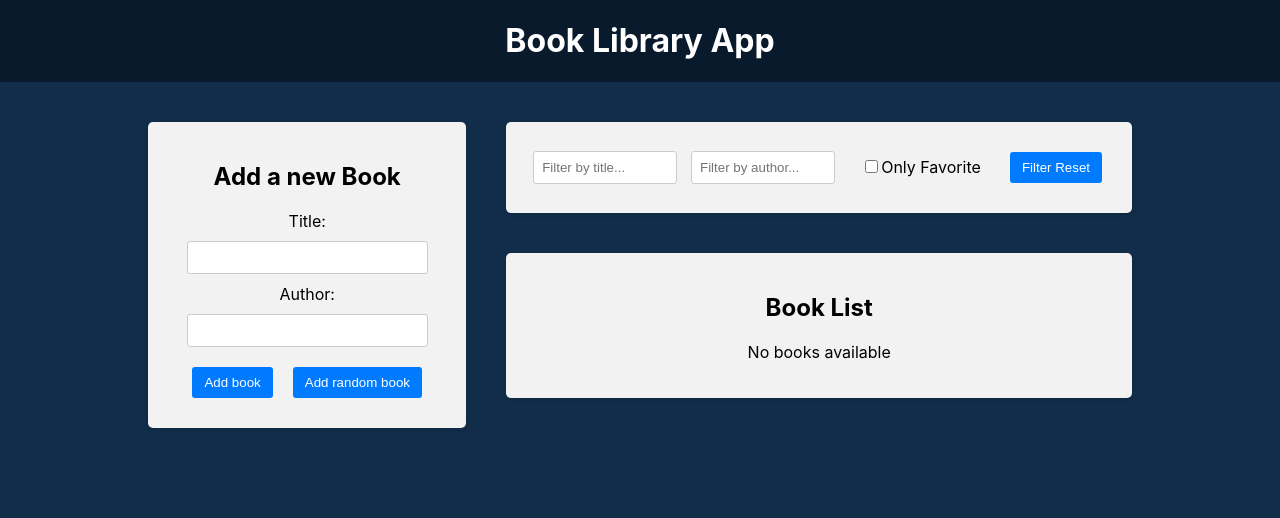
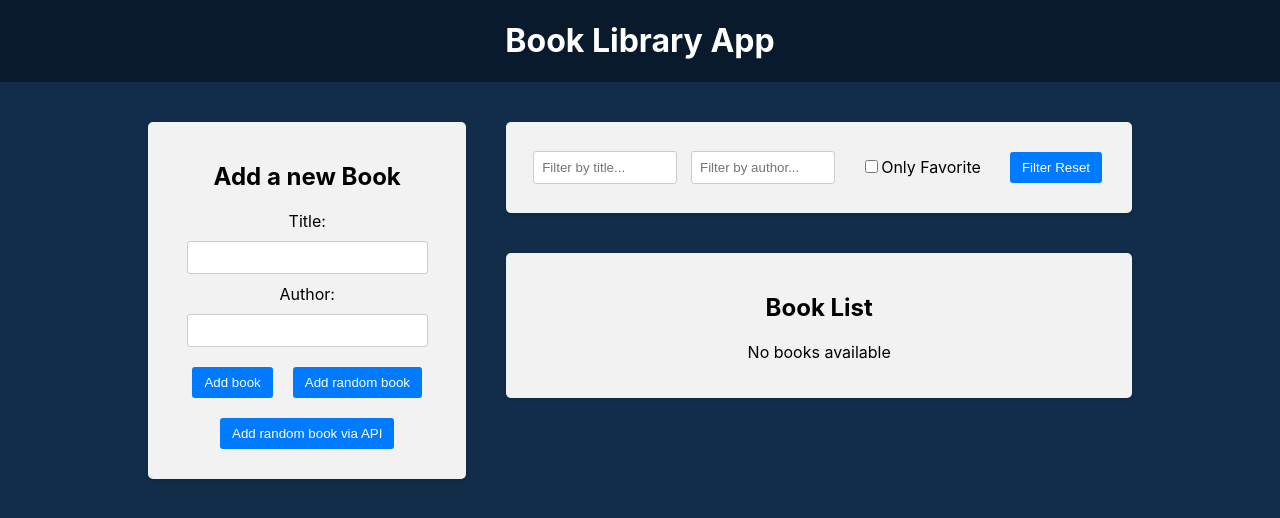
Before and after one commit to KusmiiVasyl/Book-Library-Redux-, a React (Create React App) app in the folder frontend/: page / in a window 1280 px wide. Shown: the top 518 px of the page. Built offline with nearby package versions, Linux system fonts and the light colour scheme.

Commit message:
Add random book via API

```diff
--- a/frontend/package.json
+++ b/frontend/package.json
@@ -7,6 +7,7 @@
     "@testing-library/jest-dom": "^5.17.0",
     "@testing-library/react": "^13.4.0",
     "@testing-library/user-event": "^13.5.0",
+    "axios": "^1.6.2",
     "react": "^18.2.0",
     "react-dom": "^18.2.0",
     "react-icons": "^4.12.0",
--- a/frontend/src/components/BookForm/BookForm.js
+++ b/frontend/src/components/BookForm/BookForm.js
@@ -1,5 +1,6 @@
 import { useState } from 'react'
 import { useDispatch } from 'react-redux'
+import axios from 'axios'
 import { addBook } from '../../redux/slices/booksSlice'
 import bookData from '../../data/books.json'
 import createBookWithID from '../../utils/createBookWithID'
@@ -21,6 +22,17 @@
       dispatch(addBook(createBookWithID({ title, author })))
       setTitle('')
       setAuthor('')
+    }
+  }
+
+  const handlerAddRandomBookViaAPI = async () => {
+    try {
+      const res = await axios.get('http://localhost:4000/random-book')
+      if (res?.data?.title && res?.data?.author) {
+        dispatch(addBook(createBookWithID(res.data)))
+      }
+    } catch (error) {
+      console.log('Error fetching random book', error)
     }
   }
 
@@ -50,6 +62,9 @@
         <button type="button" onClick={handlerAddRandomBook}>
           Add random book
         </button>
+        <button type="button" onClick={handlerAddRandomBookViaAPI}>
+          Add random book via API
+        </button>
       </form>
     </div>
   )
```
Also changed, not shown: 1 other file (tests, documents, lock files or other folders).
